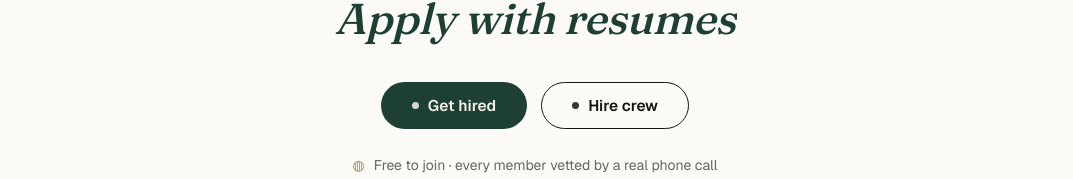
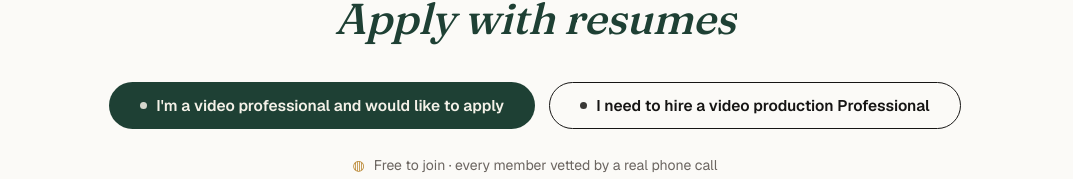
Before and after one commit to jasonbrewer/pegasus, a Next.js app: page / in a window 1280 px wide. Shown: the part 578-757 px from the top of the page, without its empty margins (105-1178 px from the left). Built offline with nearby package versions, Linux system fonts and the light colour scheme; no server answers.

Commit message:
Update page.tsx

```diff
--- a/src/app/page.tsx
+++ b/src/app/page.tsx
@@ -65,11 +65,11 @@ export default function Home() {
           <div className={styles.ctaRow}>
             <Link href="/sign-up?role=freelancer" className={`${styles.btn} ${styles.btnPrimary}`}>
               <span className={styles.dot} />
-              Get hired
+              I'm a video professional and would like to apply
             </Link>
             <Link href="/sign-up?role=employer" className={`${styles.btn} ${styles.btnGhost}`}>
               <span className={styles.dot} />
-              Hire crew
+              I need to hire a video production Professional
             </Link>
           </div>
 
```
